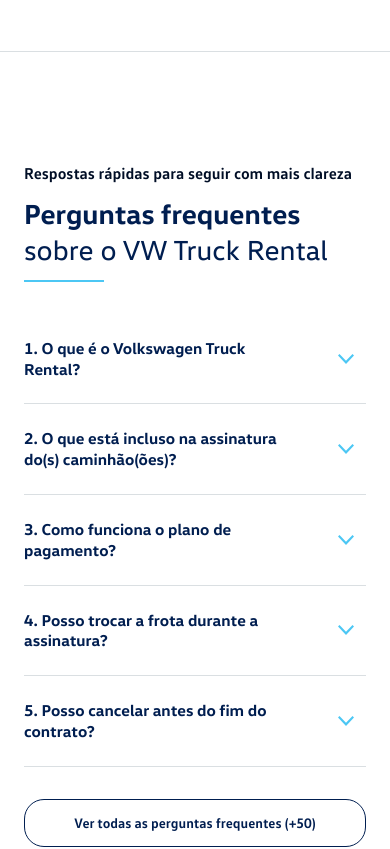
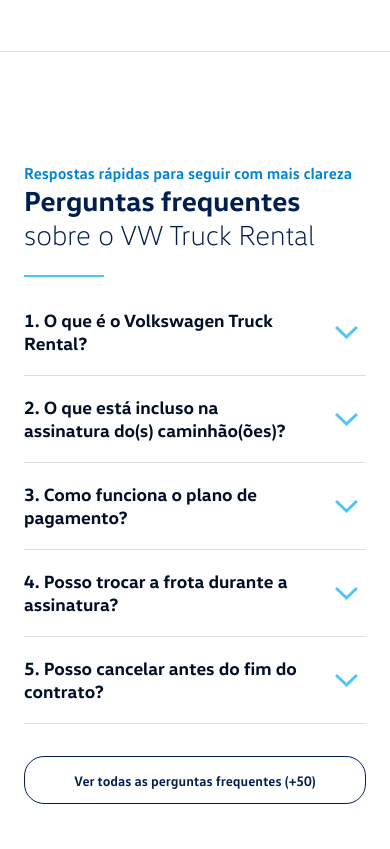
Before and after one commit to jntaslopes/truckrental, a Next.js app: page / in a window 390 px wide. Shown: the part 7920-8769 px from the top of the page. Built offline with nearby package versions, Linux system fonts and the light colour scheme.

Commit message:
Adjust landing FAQ to Figma

```diff
--- a/src/app/styles/landing.css
+++ b/src/app/styles/landing.css
@@ -3797,3 +3797,158 @@
   min-height: 48px;
   width: 318px;
 }
+
+.landing-page > section.faq-section:not(.hero-section) {
+  display: flex;
+  flex-direction: column;
+  gap: 40px;
+  padding: 100px 105px;
+}
+
+.landing-page .faq-panel {
+  gap: 40px;
+  max-width: 1440px;
+}
+
+.landing-page .faq-heading {
+  gap: 32px;
+}
+
+.landing-page .faq-heading-copy {
+  align-items: flex-start;
+  display: flex;
+  flex-direction: column;
+  gap: 0;
+  justify-content: center;
+  width: 100%;
+}
+
+.landing-page .faq-heading-copy > p {
+  color: var(--bright-blue);
+  font-family: "VW Text", Arial, sans-serif;
+  font-size: 16px;
+  font-weight: 700;
+  line-height: 19px;
+  margin: 0;
+}
+
+.landing-page .faq-heading h2 {
+  align-items: flex-start;
+  color: var(--blue);
+  display: flex;
+  flex-wrap: wrap;
+  font-family: "VW Head", Arial, sans-serif;
+  font-size: 40px;
+  font-weight: 700;
+  gap: 0 12px;
+  line-height: 48px;
+  margin: 0;
+}
+
+.landing-page .faq-heading h2 span {
+  display: block;
+}
+
+.landing-page .faq-heading h2 .faq-heading-strong {
+  font-weight: 700;
+}
+
+.landing-page .faq-heading h2 .faq-heading-soft {
+  font-weight: 300;
+}
+
+.landing-page .faq-heading-rule {
+  height: 2px;
+  width: 80px;
+}
+
+.landing-page .accordion {
+  display: flex;
+  flex-direction: column;
+  gap: 24px;
+}
+
+.landing-page .accordion-item {
+  border-bottom: 1px solid var(--line);
+  padding-bottom: 24px;
+}
+
+.landing-page .accordion-item button {
+  color: var(--ink);
+  font-family: "VW Head", Arial, sans-serif;
+  font-size: 20px;
+  font-weight: 700;
+  line-height: 24px;
+  min-height: 40px;
+  padding: 0;
+}
+
+.landing-page .accordion-item button span:first-child {
+  padding-right: 24px;
+}
+
+.landing-page .accordion-icon {
+  height: 40px;
+  mask-size: 22.5px 12.5px;
+  width: 40px;
+  -webkit-mask-size: 22.5px 12.5px;
+}
+
+.landing-page .accordion-item p.open {
+  padding: 8px 0 0;
+}
+
+.landing-page .faq-panel > .outline-cta.centered {
+  height: 48px;
+  margin-top: 0;
+  width: 318px;
+}
+
+@media (max-width: 1200px) {
+  .landing-page > section.faq-section:not(.hero-section) {
+    padding: 72px 64px;
+  }
+}
+
+@media (max-width: 900px) {
+  .landing-page > section.faq-section:not(.hero-section) {
+    padding: 64px 24px;
+  }
+
+  .landing-page .faq-panel {
+    gap: 32px;
+  }
+
+  .landing-page .faq-heading {
+    gap: 24px;
+  }
+
+  .landing-page .faq-heading h2 {
+    font-size: 32px;
+    line-height: 38px;
+  }
+}
+
+@media (max-width: 560px) {
+  .landing-page .faq-heading h2 {
+    font-size: 28px;
+    line-height: 34px;
+  }
+
+  .landing-page .accordion {
+    gap: 20px;
+  }
+
+  .landing-page .accordion-item {
+    padding-bottom: 20px;
+  }
+
+  .landing-page .accordion-item button {
+    font-size: 18px;
+    line-height: 23px;
+  }
+
+  .landing-page .faq-panel > .outline-cta.centered {
+    width: 100%;
+  }
+}
--- a/src/components/landing/LandingSections.tsx
+++ b/src/components/landing/LandingSections.tsx
@@ -963,10 +963,13 @@ export function FaqSection() {
     <section id="faq" className="faq-section" data-motion="section">
       <div className="faq-panel">
         <div className="faq-heading">
-          <p>Respostas rápidas para seguir com mais clareza</p>
-          <h2>
-            Perguntas frequentes <span>sobre o VW Truck Rental</span>
-          </h2>
+          <div className="faq-heading-copy">
+            <p>Respostas rápidas para seguir com mais clareza</p>
+            <h2>
+              <span className="faq-heading-strong">Perguntas frequentes</span>
+              <span className="faq-heading-soft">sobre o VW Truck Rental</span>
+            </h2>
+          </div>
           <div className="faq-heading-rule" />
         </div>
         <div className="accordion">
```
